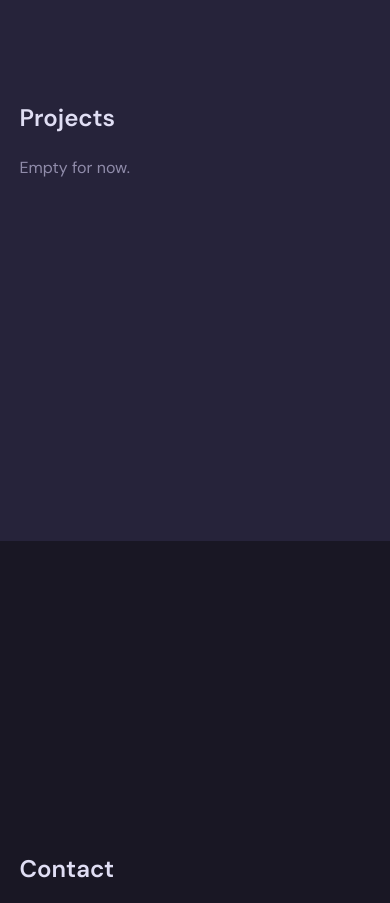
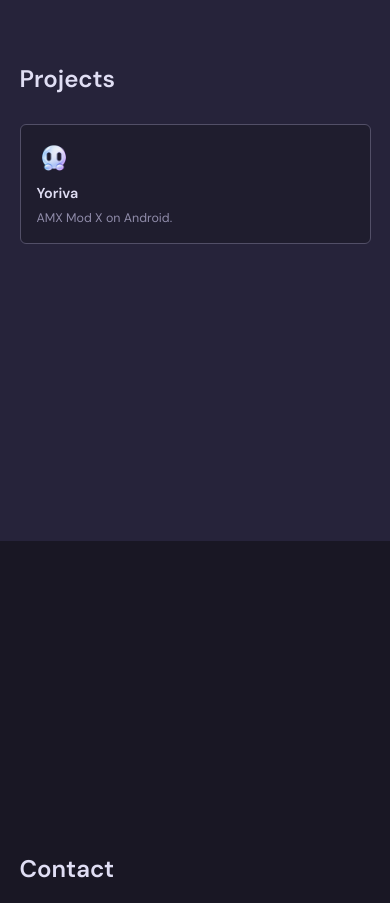
Before and after one commit to nenquen/nenquen.github.io, a plain HTML site: page index.html in a window 390 px wide. Shown: the part 2640-3543 px from the top of the page. Drawn offline with Linux system fonts and the light colour scheme.

Commit message:
add Yoriva project card

```diff
--- a/assets/style.css
+++ b/assets/style.css
@@ -138,9 +138,11 @@ ul { list-style: none; }
 .section-alt { background: var(--overlay); }
 .section h2 { font-size: 1.5rem; font-weight: 600; margin-bottom: 1rem; }
 .section p { color: var(--subtle); max-width: 620px; }
-.section-lead { margin-bottom: 1.5rem; }
 
 .cards { display: grid; grid-template-columns: repeat(auto-fit, minmax(280px, 1fr)); gap: 0.9rem; margin-top: 1.5rem; }
+.project-grid { grid-template-columns: repeat(auto-fill, minmax(300px, 1fr)); }
+.project-grid .card { padding: 1.25rem; }
+.project-grid .card p { margin-top: 0.15rem; }
 .card {
   display: flex;
   flex-direction: column;
@@ -171,6 +173,7 @@ ul { list-style: none; }
 
 .card h3 { font-size: 1rem; font-weight: 600; line-height: 1.35; margin-bottom: 0.3rem; }
 .card p { font-size: 0.88rem; line-height: 1.45; margin-top: auto; }
+.card-avatar { display: block; width: 44px; height: 44px; margin-bottom: 0.9rem; }
 
 .dots {
   position: fixed;
@@ -242,10 +245,13 @@ ul { list-style: none; }
   .hero h1 { font-size: clamp(2.1rem, 11vw, 3rem); }
   .section { padding-block: 3rem; }
   .cards { grid-template-columns: repeat(2, minmax(0, 1fr)); gap: 0.6rem; }
+  .project-grid { grid-template-columns: 1fr; }
+  .project-grid .card { padding: 1rem; }
   .card { padding: 0.85rem; }
   .card-icon { width: 26px; height: 26px; margin-bottom: 0.55rem; }
   .card-icon svg { width: 14px; height: 14px; }
   .card h3 { font-size: 0.9rem; margin-bottom: 0.2rem; }
   .card p { font-size: 0.78rem; }
+  .card-avatar { width: 34px; height: 34px; margin-bottom: 0.55rem; }
   .dots { display: none; }
 }
--- a/index.html
+++ b/index.html
@@ -110,7 +110,13 @@
     <section class="section section-alt" id="projects" aria-labelledby="projects-title">
       <div class="container">
         <h2 id="projects-title">Projects</h2>
-        <p class="section-lead">Empty for now.</p>
+        <div class="cards project-grid">
+          <a class="card" href="https://github.com/Yoriva" target="_blank" rel="noopener noreferrer">
+            <img class="card-avatar" src="assets/yoriva.png" alt="" width="40" height="40" />
+            <h3>Yoriva</h3>
+            <p>AMX Mod X on Android.</p>
+          </a>
+        </div>
       </div>
     </section>
 
```
Also changed, not shown: assets/yoriva.png (added).
